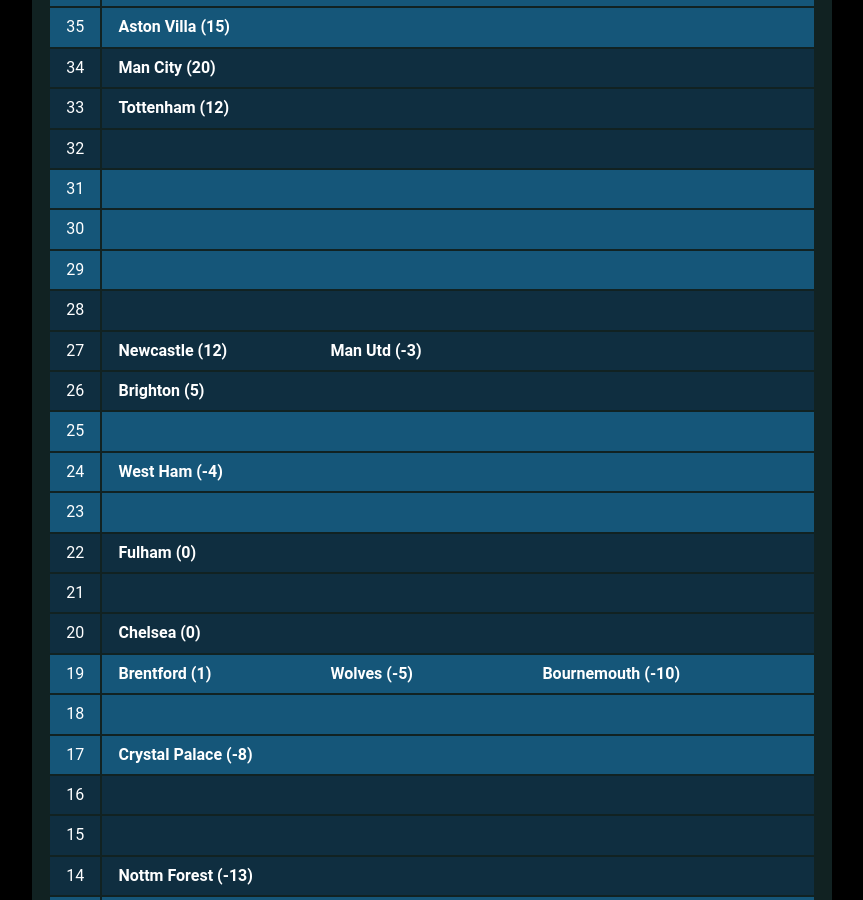
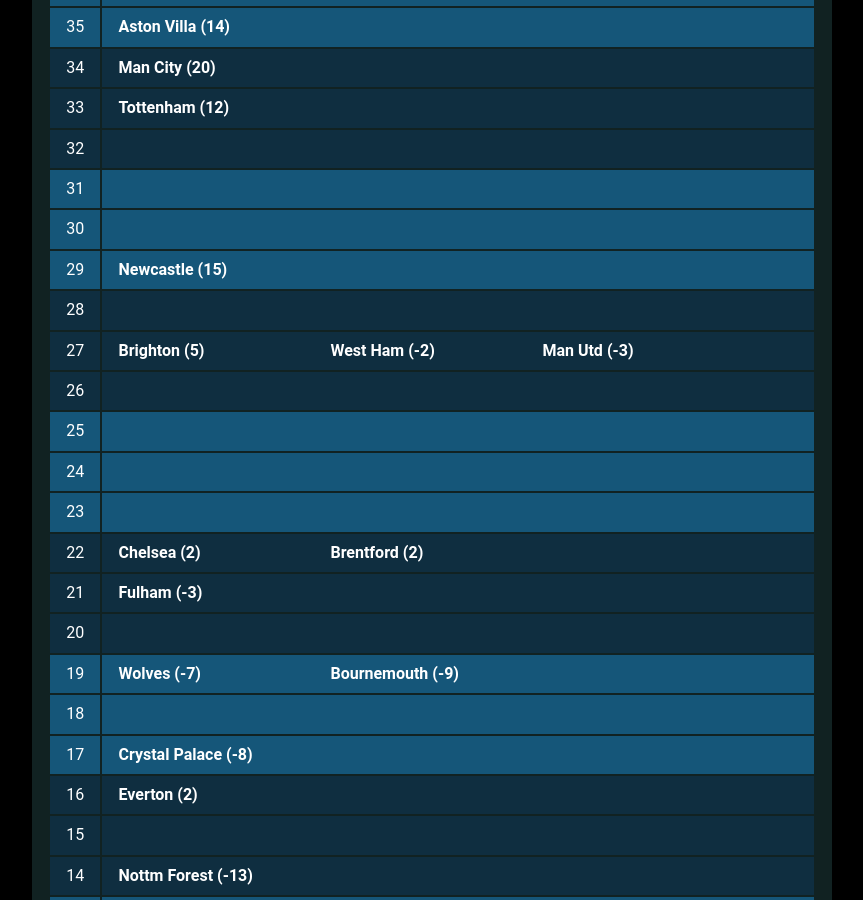
Before and after one commit to muru/muru.github.io, a Jekyll site: the page built from resources.md, in a window 1280 px wide and 900 px high, scrolled down 1558 px. Shown: the whole window, without its empty margins (208-1071 px from the left). Built offline with Jekyll 4.4.1, drawn with Linux system fonts in a browser that asks for light colours; some web fonts are replaced; some of the changed text lies outside the part shown.

Commit message:
updated cann-table: Mon 18 Dec 00:03:12 JST 2023

```diff
--- a/cann-table.html
+++ b/cann-table.html
@@ -4,18 +4,18 @@
 		<td class="cann-point"> 37 </td>
 		<td class="cann-clubs">
 			<span class="club-name"> Liverpool (21) </span>
+			<span class="club-name"> Arsenal (18) </span>
 		</td>
  	</tr>
 	<tr class="cann-row-1">
 		<td class="cann-point"> 36 </td>
 		<td class="cann-clubs">
-			<span class="club-name"> Arsenal (18) </span>
 		</td>
  	</tr>
 	<tr class="cann-row-1">
 		<td class="cann-point"> 35 </td>
 		<td class="cann-clubs">
-			<span class="club-name"> Aston Villa (15) </span>
+			<span class="club-name"> Aston Villa (14) </span>
 		</td>
  	</tr>
 	<tr class="cann-row-2">
@@ -48,6 +48,7 @@
 	<tr class="cann-row-1">
 		<td class="cann-point"> 29 </td>
 		<td class="cann-clubs">
+			<span class="club-name"> Newcastle (15) </span>
 		</td>
  	</tr>
 	<tr class="cann-row-2">
@@ -58,14 +59,14 @@
 	<tr class="cann-row-2">
 		<td class="cann-point"> 27 </td>
 		<td class="cann-clubs">
-			<span class="club-name"> Newcastle (12) </span>
+			<span class="club-name"> Brighton (5) </span>
+			<span class="club-name"> West Ham (-2) </span>
 			<span class="club-name"> Man Utd (-3) </span>
 		</td>
  	</tr>
 	<tr class="cann-row-2">
 		<td class="cann-point"> 26 </td>
 		<td class="cann-clubs">
-			<span class="club-name"> Brighton (5) </span>
 		</td>
  	</tr>
 	<tr class="cann-row-1">
@@ -76,7 +77,6 @@
 	<tr class="cann-row-1">
 		<td class="cann-point"> 24 </td>
 		<td class="cann-clubs">
-			<span class="club-name"> West Ham (-4) </span>
 		</td>
  	</tr>
 	<tr class="cann-row-1">
@@ -87,26 +87,26 @@
 	<tr class="cann-row-2">
 		<td class="cann-point"> 22 </td>
 		<td class="cann-clubs">
-			<span class="club-name"> Fulham (0) </span>
+			<span class="club-name"> Chelsea (2) </span>
+			<span class="club-name"> Brentford (2) </span>
 		</td>
  	</tr>
 	<tr class="cann-row-2">
 		<td class="cann-point"> 21 </td>
 		<td class="cann-clubs">
+			<span class="club-name"> Fulham (-3) </span>
 		</td>
  	</tr>
 	<tr class="cann-row-2">
 		<td class="cann-point"> 20 </td>
 		<td class="cann-clubs">
-			<span class="club-name"> Chelsea (0) </span>
 		</td>
  	</tr>
 	<tr class="cann-row-1">
 		<td class="cann-point"> 19 </td>
 		<td class="cann-clubs">
-			<span class="club-name"> Brentford (1) </span>
-			<span class="club-name"> Wolves (-5) </span>
-			<span class="club-name"> Bournemouth (-10) </span>
+			<span class="club-name"> Wolves (-7) </span>
+			<span class="club-name"> Bournemouth (-9) </span>
 		</td>
  	</tr>
 	<tr class="cann-row-1">
@@ -123,6 +123,7 @@
 	<tr class="cann-row-2">
 		<td class="cann-point"> 16 </td>
 		<td class="cann-clubs">
+			<span class="club-name"> Everton (2) </span>
 		</td>
  	</tr>
 	<tr class="cann-row-2">
@@ -139,13 +140,11 @@
 	<tr class="cann-row-1">
 		<td class="cann-point"> 13 </td>
 		<td class="cann-clubs">
-			<span class="club-name"> Everton (0) </span>
 		</td>
  	</tr>
 	<tr class="cann-row-1">
 		<td class="cann-point"> 12 </td>
 		<td class="cann-clubs">
-			<span class="club-name"> Luton (-14) </span>
 		</td>
  	</tr>
 	<tr class="cann-row-1">
@@ -161,14 +160,15 @@
 	<tr class="cann-row-2">
 		<td class="cann-point"> 9 </td>
 		<td class="cann-clubs">
-			<span class="club-name"> Sheff Utd (-29) </span>
+			<span class="club-name"> Luton (-15) </span>
 		</td>
  	</tr>
 	<tr class="cann-row-2">
 		<td class="cann-point"> 8 </td>
 		<td class="cann-clubs">
-			<span class="club-name"> Burnley (-18) </span>
+			<span class="club-name"> Burnley (-20) </span>
+			<span class="club-name"> Sheff Utd (-31) </span>
 		</td>
  	</tr>
 </table>
-<span id="cann-gen-note"> Generated on  Sunday, 17 December 2023 at 00:11 JST. </span>
+<span id="cann-gen-note"> Generated on  Monday, 18 December 2023 at 00:03 JST. </span>
```
